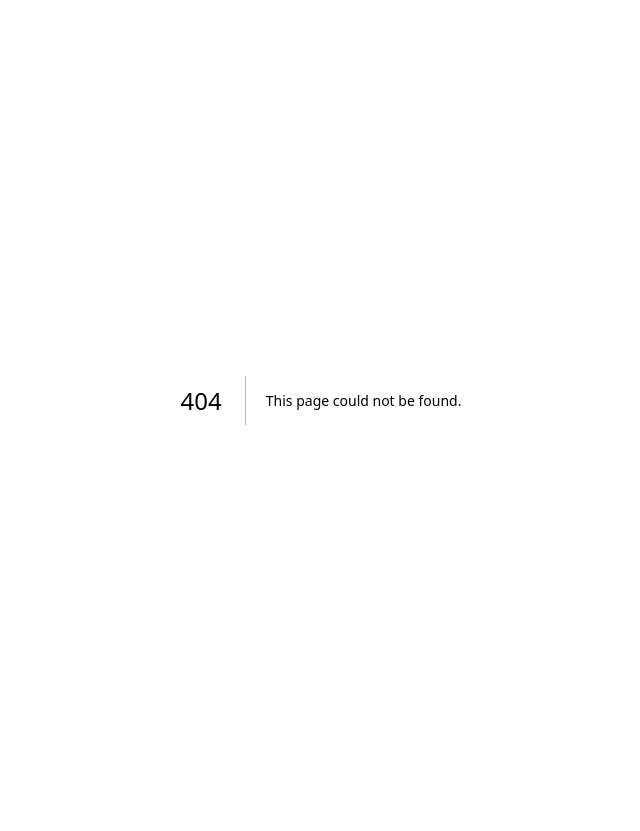
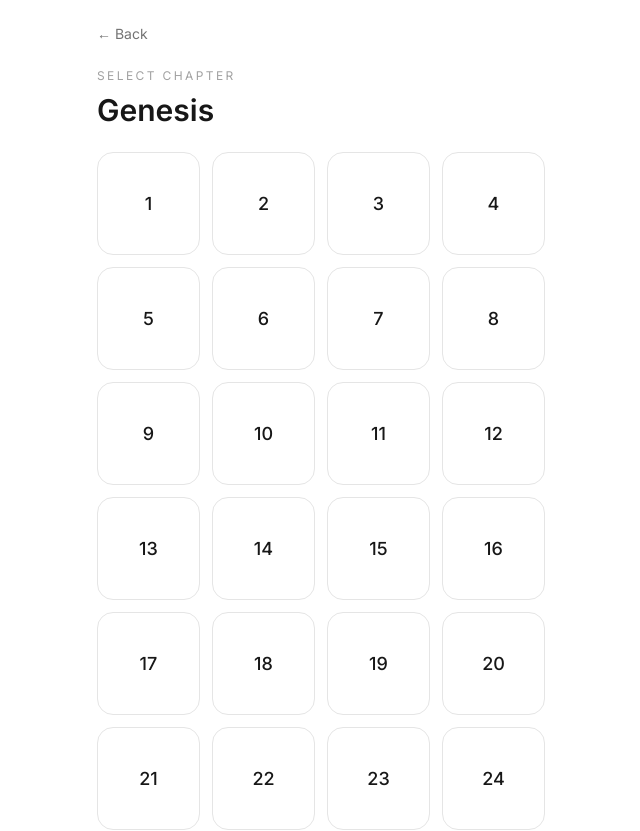
Before and after one commit to scriptura-plus/ai-concierge, a Next.js app: page /bible/genesis in a window 1280 px wide. Before the commit this address had no page. Shown: the top 831 px of the page, without its empty margins (319-959 px from the left). Before the commit the page ends 800 px from the top, so only its background shows below. Built offline with nearby package versions, Linux system fonts and the light colour scheme.

Commit message:
Create page.tsx

```diff
--- /dev/null
+++ b/src/app/bible/[book]/page.tsx
@@ -0,0 +1,56 @@
+import Link from 'next/link'
+import { notFound } from 'next/navigation'
+import { getBookById } from '@/lib/bible/books'
+
+type PageProps = {
+  params: Promise<{
+    book: string
+  }>
+}
+
+export default async function ChapterSelectPage({ params }: PageProps) {
+  const { book } = await params
+  const selectedBook = getBookById(book)
+
+  if (!selectedBook) {
+    notFound()
+  }
+
+  const chapters = Array.from(
+    { length: selectedBook.chapters },
+    (_, index) => index + 1
+  )
+
+  return (
+    <main className="min-h-screen bg-white px-4 py-6">
+      <div className="mx-auto flex w-full max-w-md flex-col">
+        <Link
+          href="/"
+          className="mb-6 text-sm text-neutral-500"
+        >
+          ← Back
+        </Link>
+
+        <p className="mb-2 text-xs uppercase tracking-[0.2em] text-neutral-400">
+          Select chapter
+        </p>
+
+        <h1 className="mb-6 text-3xl font-semibold text-neutral-900">
+          {selectedBook.title}
+        </h1>
+
+        <div className="grid grid-cols-4 gap-3">
+          {chapters.map((chapter) => (
+            <Link
+              key={chapter}
+              href="#"
+              className="flex aspect-square items-center justify-center rounded-2xl border border-neutral-200 text-lg font-medium text-neutral-900 transition hover:border-neutral-400"
+            >
+              {chapter}
+            </Link>
+          ))}
+        </div>
+      </div>
+    </main>
+  )
+}
```
